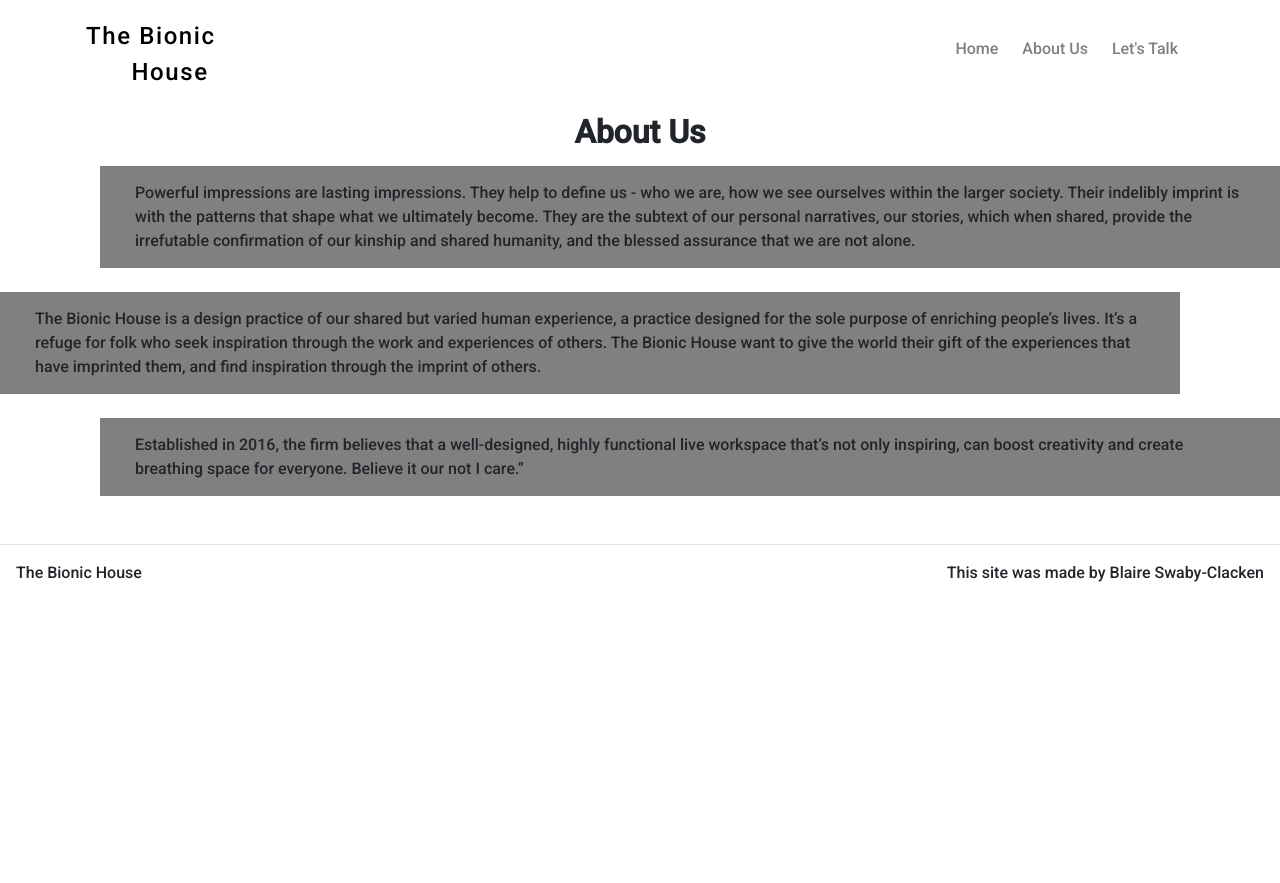
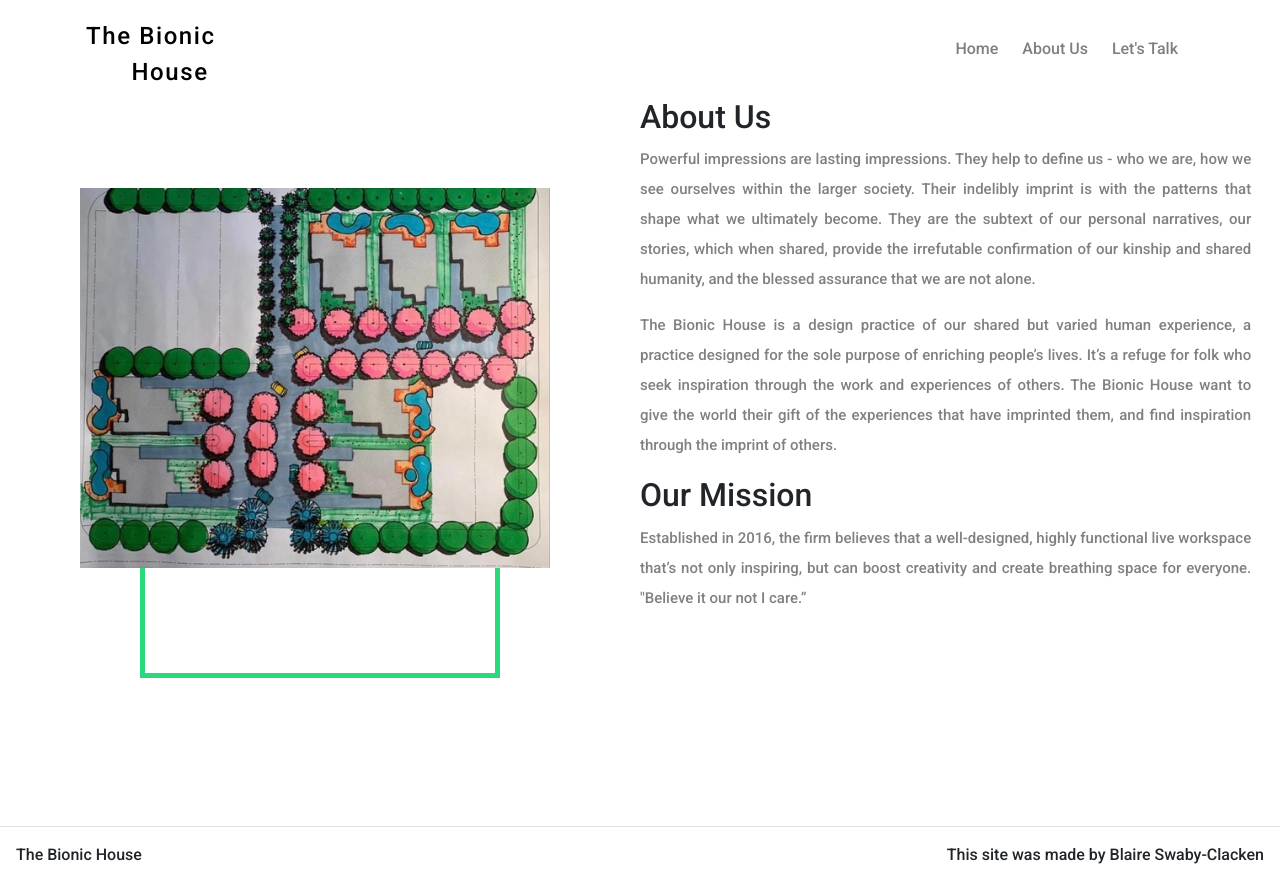
Before and after one commit to blairesc/The-Bionic-House, a React (Create React App) app: page /about in a window 1280 px wide. Before the commit the page ends 800 px from the top, so only its background shows below. Built offline with nearby package versions, Linux system fonts and the light colour scheme.

Commit message:
about page design modified

```diff
--- a/src/pages/AboutPage.js
+++ b/src/pages/AboutPage.js
@@ -1,36 +1,50 @@
 import React from 'react';
 
-import Hero from '../components/Hero';
-import ContentSection from '../components/ContentSection';
+import { Row, Col } from 'react-bootstrap';
 import '../styles/AboutPage.css';
 
 function AboutPage(props) {
     return(
-       <div>
-            <div className="header">
-                <ContentSection>
-                    About Us
-                </ContentSection>
-            </div>
-            <div className='content to-left'>
-                <ContentSection>
-                    Powerful impressions are lasting impressions. They help to define us - who we are, how we see ourselves within the larger society. Their indelibly imprint is with the patterns that shape what we ultimately become. They are the subtext of our personal narratives, our stories, which when shared, provide the irrefutable confirmation of our kinship and shared humanity, and the blessed assurance that we are not alone.
-                </ContentSection>
-            </div>
-            <br/>
-            <div className='content to-right'>
-                <ContentSection>
-                    The Bionic House is a design practice of our shared but varied human experience, a practice designed for the sole purpose of enriching people’s lives. It’s a refuge for folk who seek inspiration through the work and experiences of others. The Bionic House want to give the world their gift of the experiences that have imprinted them, and find inspiration through the imprint of others.
-                </ContentSection>
-            </div>
-            <br/>
-            <div className='content to-left'>
-                <ContentSection>
-                    Established in 2016, the firm believes that a well-designed, highly functional  live workspace that’s not only inspiring, can boost creativity and create breathing space for everyone.
-                    Believe it our not I care.”
-                </ContentSection>
-            </div>
-       </div>
+       <Row className="no-gutters">
+           <Col md={6}>
+                <div className="left-image d-flex justify-content-center align-items-center">
+                    <div className="image-box">
+                        <div className="border-box"></div>
+                        <div className="about-image">
+                            <img src="./bionic_images/bionic_about.jpg" alt="Bionic About" className="bionic-image"/>
+                        </div>
+                    </div>
+                </div>
+           </Col>
+           <Col md={6}>
+                <div className="right-context">
+                    <h2>About Us</h2>
+                    <p>
+                        Powerful impressions are lasting impressions. They help to define us - who we are,
+                        how we see ourselves within the larger society. Their indelibly imprint is with the
+                        patterns that shape what we ultimately become. They are the subtext of our personal
+                        narratives, our stories, which when shared, provide the irrefutable confirmation of
+                        our kinship and shared humanity, and the blessed assurance that we are not alone.
+                    </p>
+
+                    <p>
+                        The Bionic House is a design practice of our shared but varied human experience,
+                        a practice designed for the sole purpose of enriching people’s lives. It’s a refuge
+                        for folk who seek inspiration through the work and experiences of others.
+                        The Bionic House want to give the world their gift of the experiences that have
+                        imprinted them, and find inspiration through the imprint of others.
+                    </p>
+
+                    <h2>Our Mission </h2>
+                    <p>
+                        Established in 2016, the firm believes that a well-designed, highly functional live
+                        workspace that’s not only inspiring, but can boost creativity and create breathing space
+                        for everyone.
+                        "Believe it our not I care.”
+                    </p>
+                </div>
+           </Col>
+       </Row>
     );
 }
 
--- a/src/styles/AboutPage.css
+++ b/src/styles/AboutPage.css
@@ -1,19 +1,74 @@
-.header {
-    padding: 10px;
-    font-weight: bold;
-    font-size: 2rem;
-    text-align: center;
+* {
+    margin: 0;
+    padding: 0;
+    box-sizing: border-box;
 }
 
-.content {
-    background-color: grey;
-    padding: 15px;
+.left-image, .right-context {
+    height: 85vh;
+    width: 100%;
 }
 
-.to-left {
-    margin-left: 100px;
+.right-context p {
+    line-height: 30px;
+    margin-right: 1.8rem;
 }
 
-.to-right {
-    margin-right: 100px;
+.border-box {
+    width: 360px;
+    height: 480px;
+    border: 5px solid #29d97b;
+    z-index: 11;
 }
+
+.about-image {
+    width: 100%;
+    position: absolute;
+    z-index: 1;
+    top: 90px;  /*90px*/
+    left: 80px; /*80px*/
+}
+
+.bionic-image {
+    width: 470px; /*470px*/
+}
+
+@media only screen and (max-width: 480px) {
+    .border-box {
+        width: 260px;
+        height: 380px;
+    }
+    .about-image {
+        top: 65px;  /*90px*/
+        left: 60px; /*80px*/
+    }
+
+    .bionic-image {
+        width: 75%;
+    }
+
+    .right-context p {
+        margin-left: 10px;
+    }
+
+}
+
+@media only screen and (min-width: 481px) and (max-width: 768px) {
+    .border-box {
+        width: 270px;
+        height: 380px;
+    }
+    .about-image {
+        top: 65px;  /*90px*/
+        left: 80px; /*80px*/
+    }
+
+    .bionic-image {
+        width: 50%;
+    }
+
+    .right-context p {
+        margin-left: 10px;
+    }
+
+}
```
